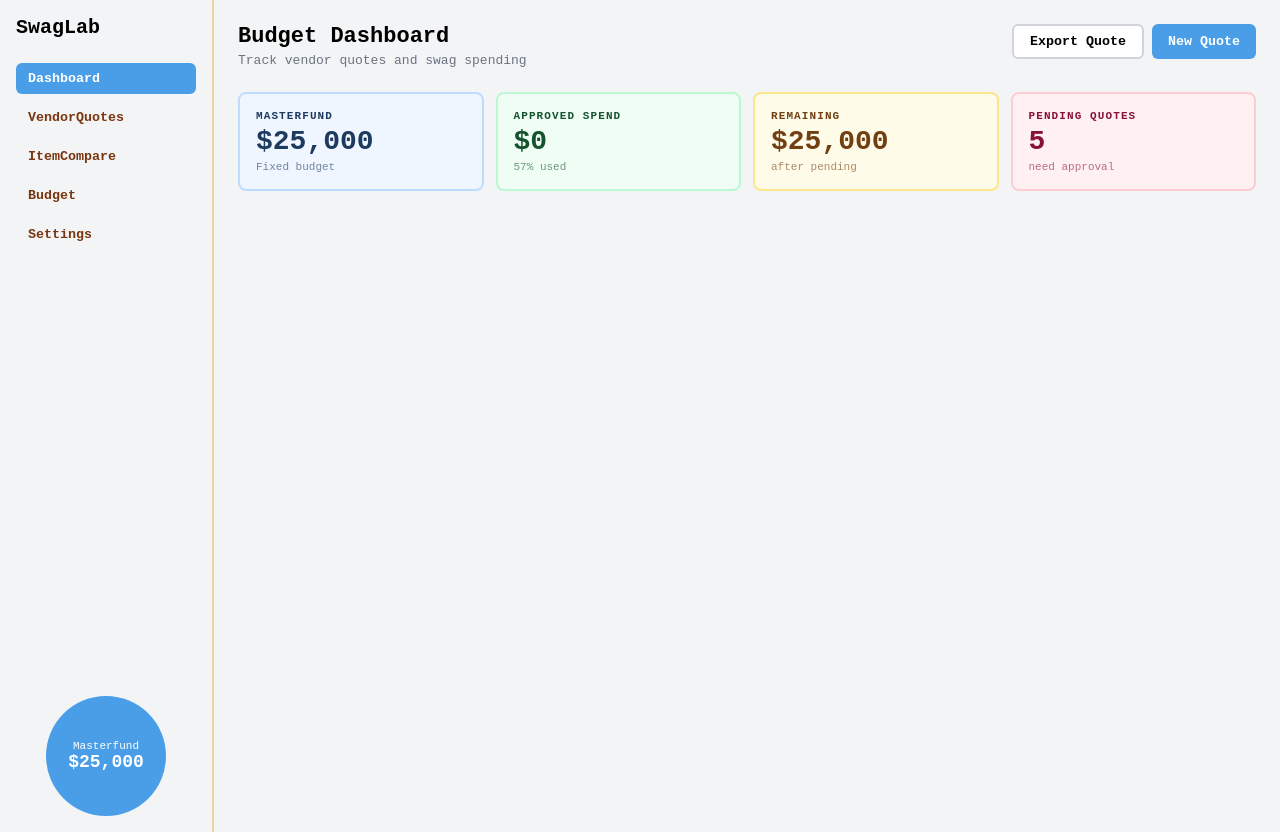
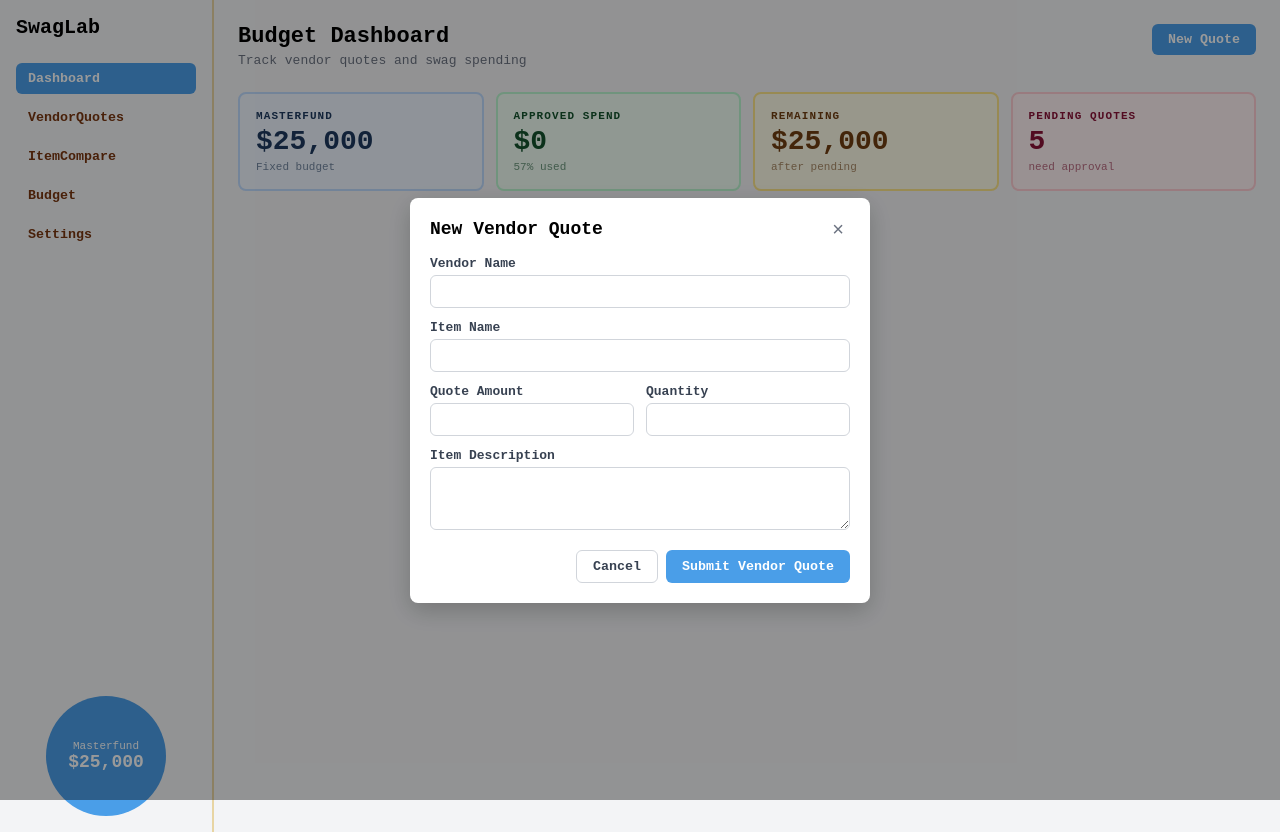
Before and after one commit to Swag-Vendor/Frontend, a React (Create React App) app: page / in a window 1280 px wide. Both pictures are taken after a click on the button "New Quote". Built offline with nearby package versions, Linux system fonts and the light colour scheme.

Commit message:
added NewQuote component to handle new quote submissions and updated Budget.tsx to include CSS side-effect import without type declarations.

```diff
--- a/src/App.tsx
+++ b/src/App.tsx
@@ -1,12 +1,21 @@
-import React from 'react';
+import { useState } from 'react';
 import Sidebar from './Sidebar';
 import Dashboard from './Dashboard';
+import VendorQuotes from './VendorQuotes';
+
+type Page = 'dashboard' | 'vendorQuotes';
 
 function App() {
+  const [page, setPage] = useState<Page>('dashboard');
+
   return (
     <div style={{ display: 'flex', minHeight: '100vh', backgroundColor: '#f3f4f6' }}>
       <Sidebar />
-      <Dashboard />
+      {page === 'dashboard' ? (
+        <Dashboard onQuoteSubmitted={() => setPage('vendorQuotes')} />
+      ) : (
+        <VendorQuotes />
+      )}
     </div>
   );
 }
--- a/src/Dashboard.tsx
+++ b/src/Dashboard.tsx
@@ -1,6 +1,13 @@
-import React from 'react';
+import { useState } from 'react';
+import NewQuote from './components/NewQuote';
 
-const Dashboard = () => {
+interface DashboardProps {
+    onQuoteSubmitted: () => void;
+}
+
+const Dashboard = ({ onQuoteSubmitted }: DashboardProps) => {
+    const [showNewQuote, setShowNewQuote] = useState(false);
+
     return (
         <main style={{ flex: 1, padding: '24px', fontFamily: 'monospace'}}>
             {/* Header */}
@@ -10,8 +17,12 @@ const Dashboard = () => {
                     <p style={{ margin: '4px 0 0', color: '#6b7280', fontSize: '13px'}}>Track vendor quotes and swag spending</p>
                 </div>
                 <div style={{ display: 'flex', gap: '8px' }}>
-                    <button style={{ padding: '8px 16px', borderRadius: '6px', border: '2px solid #d1d5db', fontFamily: 'monospace', fontWeight: 'bold', cursor: 'pointer', backgroundColor: 'white' }}>Export Quote</button>
-                    <button style={{ padding: '8px 16px', borderRadius: '6px', border: 'none', fontFamily: 'monospace', fontWeight: 'bold', cursor: 'pointer', backgroundColor: '#4A9EE8', color: 'white' }}>New Quote</button>
+                    <button
+                        onClick={() => setShowNewQuote(true)}
+                        style={{ padding: '8px 16px', borderRadius: '6px', border: 'none', fontFamily: 'monospace', fontWeight: 'bold', cursor: 'pointer', backgroundColor: '#4A9EE8', color: 'white' }}
+                    >
+                        New Quote
+                    </button>
                 </div>
             </div>
 
@@ -30,6 +41,16 @@ const Dashboard = () => {
                     </div>
                 ))}
             </div>
+
+            {showNewQuote && (
+                <NewQuote
+                    onClose={() => setShowNewQuote(false)}
+                    onSubmitted={() => {
+                        setShowNewQuote(false);
+                        onQuoteSubmitted();
+                    }}
+                />
+            )}
         </main>
     );
 };
--- /dev/null
+++ b/src/VendorQuotes.tsx
@@ -0,0 +1,12 @@
+const VendorQuotes = () => {
+    return (
+        <main style={{ flex: 1, padding: '24px', fontFamily: 'monospace' }}>
+            <h1 style={{ margin: 0, fontSize: '22px' }}>Vendor Quotes</h1>
+            <p style={{ margin: '4px 0 0', color: '#6b7280', fontSize: '13px' }}>
+                Your quote was submitted. This page isn't built yet — it'll list submitted vendor quotes here.
+            </p>
+        </main>
+    );
+};
+
+export default VendorQuotes;
--- /dev/null
+++ b/src/components/NewQuote.css
@@ -0,0 +1,115 @@
+.new-quote-overlay {
+    position: fixed;
+    inset: 0;
+    background: rgba(0, 0, 0, 0.4);
+    display: flex;
+    align-items: center;
+    justify-content: center;
+    z-index: 1000;
+}
+
+.new-quote-modal {
+    background: #fff;
+    border-radius: 8px;
+    width: 420px;
+    max-width: calc(100vw - 32px);
+    max-height: calc(100vh - 32px);
+    overflow-y: auto;
+    padding: 20px;
+    font-family: monospace;
+    box-shadow: 0 8px 24px rgba(0, 0, 0, 0.2);
+}
+
+.new-quote-header {
+    display: flex;
+    justify-content: space-between;
+    align-items: center;
+    margin-bottom: 16px;
+}
+
+.new-quote-header h2 {
+    margin: 0;
+    font-size: 18px;
+}
+
+.new-quote-close {
+    background: none;
+    border: none;
+    font-size: 20px;
+    line-height: 1;
+    cursor: pointer;
+    color: #6b7280;
+}
+
+.new-quote-form {
+    display: flex;
+    flex-direction: column;
+    gap: 12px;
+}
+
+.new-quote-form label {
+    display: flex;
+    flex-direction: column;
+    gap: 4px;
+    font-size: 13px;
+    font-weight: bold;
+    color: #374151;
+}
+
+.new-quote-form input,
+.new-quote-form textarea {
+    font-family: monospace;
+    font-size: 13px;
+    font-weight: normal;
+    padding: 8px;
+    border-radius: 6px;
+    border: 1px solid #d1d5db;
+    resize: vertical;
+}
+
+.new-quote-row {
+    display: flex;
+    gap: 12px;
+}
+
+.new-quote-row label {
+    flex: 1;
+}
+
+.new-quote-error {
+    margin: 0;
+    font-size: 12px;
+    color: #b91c1c;
+}
+
+.new-quote-actions {
+    display: flex;
+    justify-content: flex-end;
+    gap: 8px;
+    margin-top: 8px;
+}
+
+.btn {
+    padding: 8px 16px;
+    border-radius: 6px;
+    border: none;
+    font-family: monospace;
+    font-weight: bold;
+    cursor: pointer;
+}
+
+.btn:disabled {
+    opacity: 0.6;
+    cursor: not-allowed;
+}
+
+.btn-primary {
+    background-color: #4A9EE8;
+    color: white;
+}
+
+.btn-outline {
+    background-color: transparent;
+    color: #374151;
+    border: 1px solid #d1d5db;
+}
--- /dev/null
+++ b/src/components/NewQuote.tsx
@@ -0,0 +1,136 @@
+import { useState, FormEvent } from 'react';
+// @ts-ignore: allow CSS side-effect import without type declarations
+import './NewQuote.css';
+
+const API_BASE = 'http://localhost:3000';
+
+interface NewQuoteProps {
+    onClose: () => void;
+    onSubmitted: () => void;
+}
+
+const NewQuote = ({ onClose, onSubmitted }: NewQuoteProps) => {
+    const [vendorName, setVendorName] = useState('');
+    const [itemName, setItemName] = useState('');
+    const [quoteAmount, setQuoteAmount] = useState('');
+    const [itemQuantity, setItemQuantity] = useState('');
+    const [itemDescription, setItemDescription] = useState('');
+    const [submitting, setSubmitting] = useState(false);
+    const [error, setError] = useState(false);
+
+    const handleSubmit = async (e: FormEvent) => {
+        e.preventDefault();
+        setSubmitting(true);
+        setError(false);
+
+        try {
+            // TODO: backend not implemented yet — this endpoint doesn't exist
+            const res = await fetch(`${API_BASE}/vendor-quotes`, {
+                method: 'POST',
+                headers: { 'Content-Type': 'application/json' },
+                body: JSON.stringify({
+                    vendorName,
+                    itemName,
+                    quoteAmount: Number(quoteAmount),
+                    itemQuantity: Number(itemQuantity),
+                    itemDescription,
+                }),
+            });
+
+            if (!res.ok) throw new Error('Failed to submit quote');
+
+            onSubmitted();
+        } catch {
+            setError(true);
+        } finally {
+            setSubmitting(false);
+        }
+    };
+
+    return (
+        <div className="new-quote-overlay" onClick={onClose}>
+            <div className="new-quote-modal" onClick={(e) => e.stopPropagation()}>
+                <div className="new-quote-header">
+                    <h2>New Vendor Quote</h2>
+                    <button type="button" className="new-quote-close" onClick={onClose} aria-label="Close">
+                        &times;
+                    </button>
+                </div>
+
+                <form onSubmit={handleSubmit} className="new-quote-form">
+                    <label>
+                        Vendor Name
+                        <input
+                            type="text"
+                            value={vendorName}
+                            onChange={(e) => setVendorName(e.target.value)}
+                            required
+                        />
+                    </label>
+
+                    <label>
+                        Item Name
+                        <input
+                            type="text"
+                            value={itemName}
+                            onChange={(e) => setItemName(e.target.value)}
+                            required
+                        />
+                    </label>
+
+                    <div className="new-quote-row">
+                        <label>
+                            Quote Amount
+                            <input
+                                type="number"
+                                min="0"
+                                step="0.01"
+                                value={quoteAmount}
+                                onChange={(e) => setQuoteAmount(e.target.value)}
+                                required
+                            />
+                        </label>
+
+                        <label>
+                            Quantity
+                            <input
+                                type="number"
+                                min="1"
+                                step="1"
+                                value={itemQuantity}
+                                onChange={(e) => setItemQuantity(e.target.value)}
+                                required
+                            />
+                        </label>
+                    </div>
+
+                    <label>
+                        Item Description
+                        <textarea
+                            value={itemDescription}
+                            onChange={(e) => setItemDescription(e.target.value)}
+                            rows={3}
+                        />
+                    </label>
+
+                    {error && (
+                        <p className="new-quote-error">
+                            Could not reach backend — is it running on {API_BASE}?
+                        </p>
+                    )}
+
+                    <div className="new-quote-actions">
+                        <button type="button" className="btn btn-outline" onClick={onClose} disabled={submitting}>
+                            Cancel
+                        </button>
+                        <button type="submit" className="btn btn-primary" disabled={submitting}>
+                            {submitting ? 'Submitting…' : 'Submit Vendor Quote'}
+                        </button>
+                    </div>
+                </form>
+            </div>
+        </div>
+    );
+};
+
+export default NewQuote;
--- a/src/pages/Budget.tsx
+++ b/src/pages/Budget.tsx
@@ -1,4 +1,5 @@
 import { useEffect, useState } from 'react'
+// @ts-ignore: allow CSS side-effect import without type declarations
 import './Budget.css'
 
 const API_BASE = 'http://localhost:3000'
```
Also changed, not shown: 1 other file (tests, documents, lock files or other folders).
